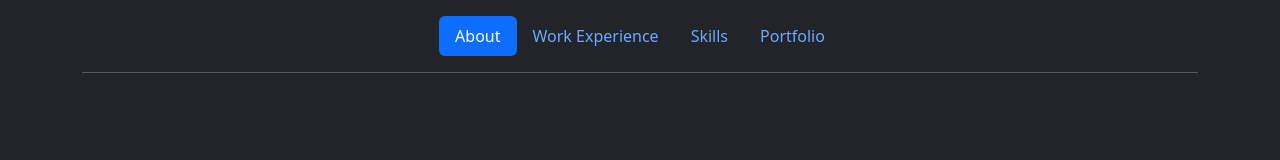
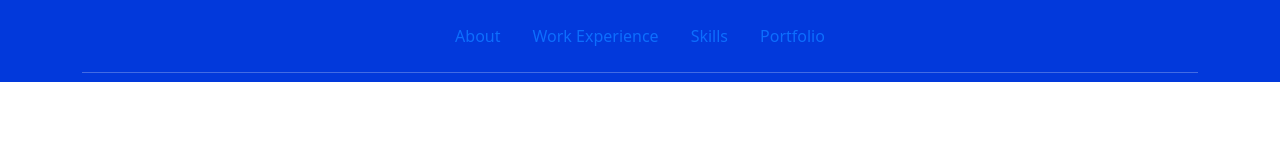
Before and after one commit to jenzarsen/website-portfolio, a plain HTML site: page index.html in a window 1280 px wide. Drawn offline with nearby package versions, Linux system fonts and the light colour scheme.

Commit message:
Updated Navbar

```diff
--- a/css/styles.css
+++ b/css/styles.css
@@ -0,0 +1,3 @@
+.header {
+    background-color: #0239DB;
+}
--- a/index.html
+++ b/index.html
@@ -1,5 +1,5 @@
 <!DOCTYPE html>
-<html lang="en" data-bs-theme="dark">
+<html lang="en">
 <head>
     <meta charset="UTF-8">
     <meta name="viewport" content="width=device-width, initial-scale=1.0">
@@ -13,8 +13,8 @@
         <div class="container">
             <header class="d-flex justify-content-center pt-3">
               <ul class="nav nav-pills">
-                <li class="nav-item"><a href="#" class="nav-link active" aria-current="page">About</a></li>
-                <li class="nav-item"><a href="#" class="nav-link">Work Experience</a></li>
+                <li class="nav-item"><a href="#" class="nav-link" aria-current="page">About</a></li>
+                <li class="nav-item"><a href="#" class="nav-link ">Work Experience</a></li>
                 <li class="nav-item"><a href="#" class="nav-link">Skills</a></li>
                 <li class="nav-item"><a href="#" class="nav-link">Portfolio</a></li>
               </ul>
```
